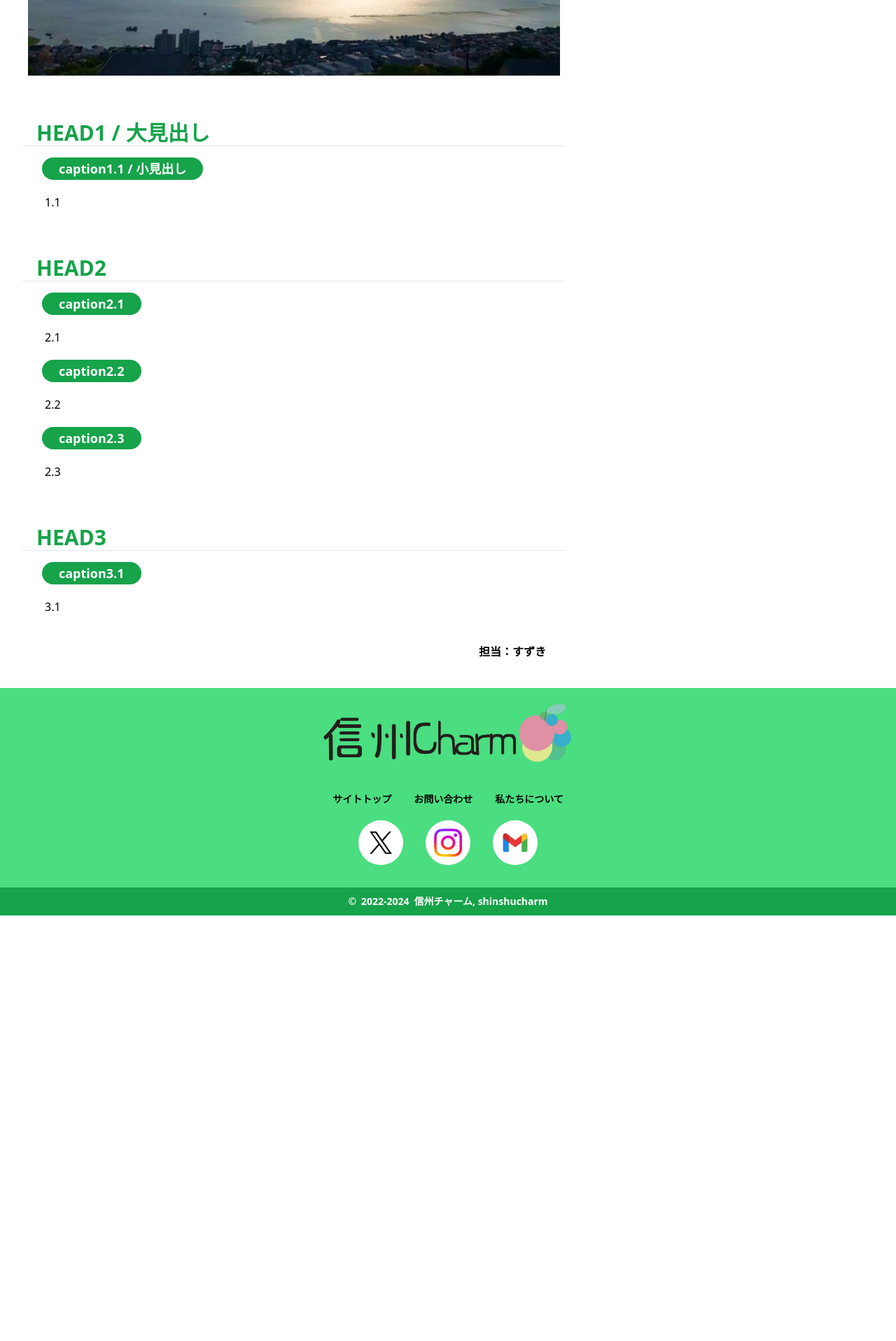
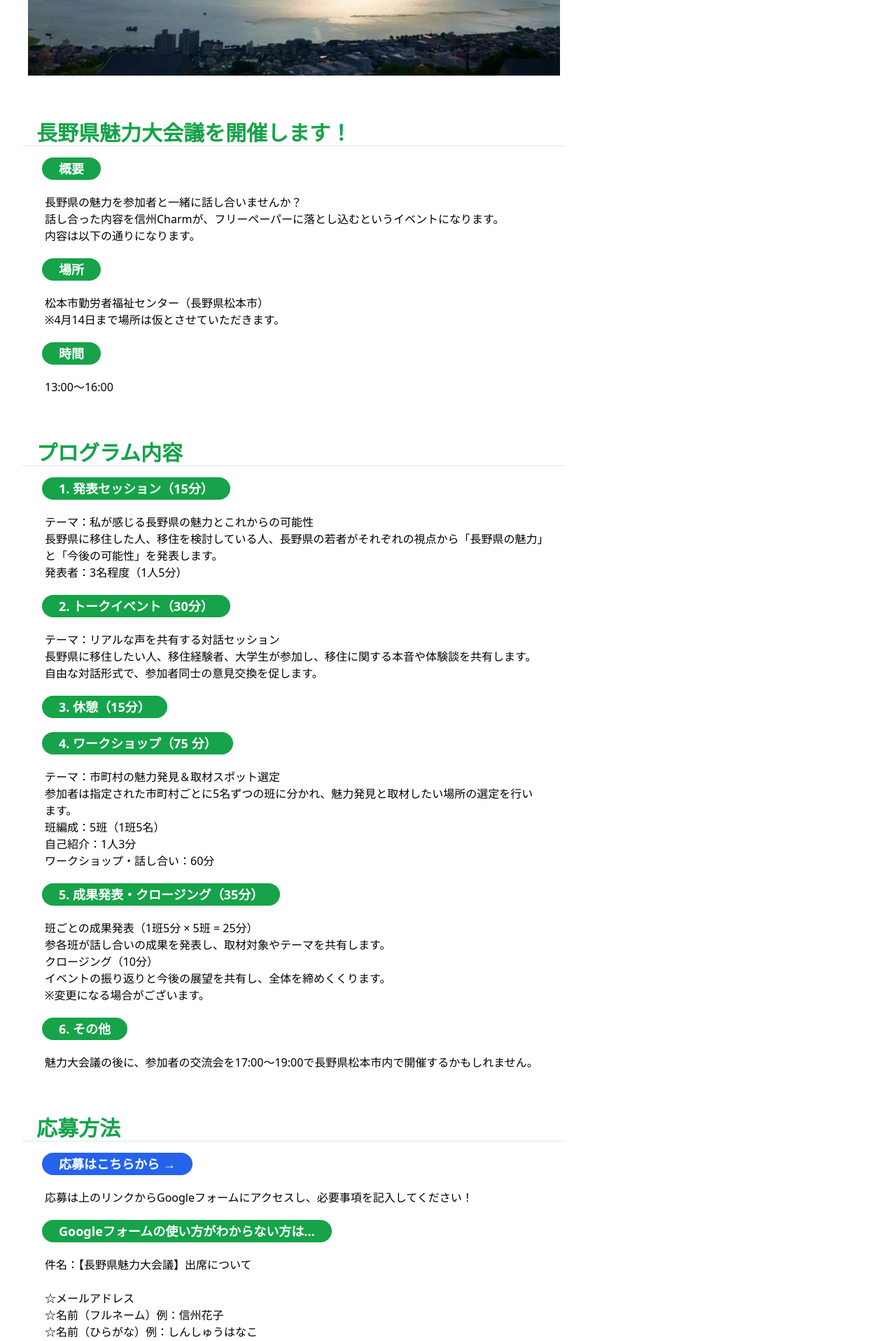
Before and after one commit to fififuchun/shinshu-charm, a React (Vite) app: page /article/1 in a window 1280 px wide. Shown: the part 881-2797 px from the top of the page at 70% size. Before the commit the page ends 2189 px from the top, so only its background shows below. Built offline with nearby package versions, Linux system fonts and the light colour scheme.

Commit message:
one more

```diff
--- a/src/App.tsx
+++ b/src/App.tsx
@@ -14,6 +14,7 @@ import NotFound from "./components/NotFound.tsx";
 
 import { useLocation } from "react-router-dom";
 import { useEffect } from "react";
+import { SidebarProvider } from "@/components/SidebarContext";
 
 const ScrollToTop = () => {
   const { pathname } = useLocation();
@@ -29,6 +30,7 @@ function App() {
   return (
     <>
       <BrowserRouter>
+        <SidebarProvider>
           <ScrollToTop />
           <Header />
 
@@ -46,6 +48,7 @@ function App() {
           </Routes>
 
           <Footer />
+        </SidebarProvider>
       </BrowserRouter>
     </>
   );
--- a/src/components/Article.tsx
+++ b/src/components/Article.tsx
@@ -49,7 +49,7 @@ const Article = () => {
             {main.head}
           </div>
 
-          {main.body.map((body) => (
+          {/* {main.body.map((body) => (
             <>
               {body.caption === "" ? (
                 <div></div>
@@ -64,7 +64,47 @@ const Article = () => {
                 ))}
               </div>
             </>
-          ))}
+          ))} */}
+
+          {main.body.map((body, index) => {
+            let captionElement;
+
+            if (body.caption === "@empty" || body.caption === "") {
+              captionElement = <div></div>;
+            } else if (body.caption === "@link") {
+              captionElement = (
+                <a
+                  href={`${body.link}`}
+                  target="_blank"
+                  rel="noreferrer noopener"
+                  className="hover:opacity-70 transition"
+                >
+                  <button className="bg-blue-600 w-fit rounded-full text-white text-lg font-bold ml-3 sm:ml-10 mt-4 px-6 py-0.5">
+                    {`${body.link_caption} →`}
+                  </button>
+                </a>
+
+                // </div>
+              );
+            } else {
+              captionElement = (
+                <div className="bg-green-600 w-fit rounded-full text-white text-lg font-bold ml-3 sm:ml-10 mt-4 px-6 py-0.5">
+                  {body.caption}
+                </div>
+              );
+            }
+
+            return (
+              <div key={index}>
+                {captionElement}
+                <div className="my-5 sm:m-5 px-6">
+                  {body.text.split("\n").map((line, idx) => (
+                    <p key={idx}>{line}</p>
+                  ))}
+                </div>
+              </div>
+            );
+          })}
         </>
       ))}
 
--- a/src/components/Articles.tsx
+++ b/src/components/Articles.tsx
@@ -3,10 +3,13 @@ import { Link } from "react-router-dom";
 import { motion } from "framer-motion";
 
 import { ARTICLE_DATA } from "./datas/Article_data";
+import { useSidebar } from "@/components/SidebarContext";
 
 import latest from "@/assets/webp/latestUpdate.webp";
 
 const Article = () => {
+  const { open } = useSidebar();
+
   return (
     <>
       <div className="text-green-600 font-bold text-3xl border-b px-5 mx-3 mt-5">
@@ -19,7 +22,7 @@ const Article = () => {
             whileHover={{ scale: 0.8, opacity: 0.7 }}
             whileTap={{ scale: 0.8, opacity: 0.7 }}
             transition={{ duration: 0.2 }}
-            className="pointer-events-none"
+            className={open ? "pointer-events-none" : ""}
           >
             <Link to={`/article/${ARTICLE_DATA.length - index - 1}`}>
               <div
--- a/src/components/Footer.tsx
+++ b/src/components/Footer.tsx
@@ -75,7 +75,7 @@ const Footer = () => {
       </div>
 
       <div className="bg-green-600 w-full h-10 text-white flex items-center justify-center font-bold text-sm">
-        &copy;&ensp;2022-2024&ensp;信州チャーム, shinshucharm
+        &copy;&ensp;2022-2025&ensp;信州チャーム, shinshucharm
       </div>
     </>
   );
--- a/src/components/Header.tsx
+++ b/src/components/Header.tsx
@@ -1,22 +1,23 @@
-import { useEffect } from "react";
+import { useEffect /*, useState*/ } from "react";
 import { Link, useLocation } from "react-router-dom";
 import { motion } from "framer-motion";
-import { useState } from "react";
+// import { IsSide } from "./IsSide";
 
 import logo from "@/assets/webp/logo/logo_shinshucharm.webp";
-import imgAbout from "@/assets/webp/header_about_shinshucharm.webp";
+// import imgAbout from "@/assets/webp/header_about_shinshucharm.webp";
 import imgContact from "@/assets/webp/flower_shinshucharm.webp";
 import imgInstall from "@/assets/webp/header_install_shinshucharm.webp";
 import imgArticle from "@/assets/webp/header_article.webp";
 
 import useIsMobile from "./IsMobile";
+import { useSidebar } from "@/components/SidebarContext";
 
 const Header = () => {
   // モバイルかどうか
   const isMobile = useIsMobile();
 
   // サイドバーが開いているかどうか
-  const [open, setOpen] = useState(false);
+  const { open, setOpen } = useSidebar();
   const clickMenu = () => {
     setOpen(!open);
   };
@@ -52,7 +53,7 @@ const Header = () => {
       headImg = headImgs[getRandomInt(0, headImgs.length - 1)];
       break;
     case location.pathname === "/about":
-      headImg = imgAbout;
+      headImg = imgContact;
       explainText = ["ABOUT", "私たちについて"];
       break;
     case location.pathname === "/contact":
@@ -81,9 +82,9 @@ const Header = () => {
       break;
   }
 
-  const styleMap: { [key: string]: { objectPosition: string } } = {
-    "/about": { objectPosition: "50% 3%" },
-  };
+  // const styleMap: { [key: string]: { objectPosition: string } } = {
+  //   "/about": { objectPosition: "50% 3%" },
+  // };
 
   function getRandomInt(min: number, max: number): number {
     min = Math.ceil(min);
@@ -101,7 +102,7 @@ const Header = () => {
           className={`w-lvw object-cover ${
             location.pathname === "/" ? "h-lvh bg-green-300" : "h-[50vh]"
           }`}
-          style={styleMap[location.pathname] || {}}
+          // style={styleMap[location.pathname] || {}}
         />
 
         {location.pathname === "/" ? (
--- a/src/components/Install.tsx
+++ b/src/components/Install.tsx
@@ -1,6 +1,8 @@
 // import React from "react";
 
 const Install = () => {
+  // const today: Date = new Date();
+
   return (
     <>
       <div className="text-green-600 font-bold text-3xl border-b px-5 mx-3 mt-5">
@@ -32,11 +34,60 @@ const Install = () => {
           <p className="text-white text-lg font-bold px-6 py-0.5">一般の施設</p>
         </div>
         <ul className="list-disc ml-20 mr-8 mt-4">
-          <li>上諏訪駅駅前交流テラスすわっチャオ</li>
+          {/* <li>上諏訪駅駅前交流テラスすわっチャオ</li>
           <li>諏訪市役所</li>
           <li>上田市役所</li>
-          <li>松本市観光情報センター</li>
-          <li>TonaRide</li>
+          <li>松本市観光情報センター</li> */}
+          <li>
+            <a
+              href={`https://www.google.co.jp/maps/search/上諏訪駅駅前交流テラスすわっチャオ}`}
+              target="_blank"
+              rel="noreferrer noopener"
+              className="border-b border-blue-400 text-blue-500"
+            >
+              上諏訪駅駅前交流テラスすわっチャオ
+            </a>
+          </li>
+          <li>
+            <a
+              href={`https://www.google.co.jp/maps/search/諏訪市役所}`}
+              target="_blank"
+              rel="noreferrer noopener"
+              className="border-b border-blue-400 text-blue-500"
+            >
+              諏訪市役所
+            </a>
+          </li>
+          <li>
+            <a
+              href={`https://www.google.co.jp/maps/search/上田市役所}`}
+              target="_blank"
+              rel="noreferrer noopener"
+              className="border-b border-blue-400 text-blue-500"
+            >
+              上田市役所
+            </a>
+          </li>
+          <li>
+            <a
+              href={`https://www.google.co.jp/maps/search/松本市観光情報センター}`}
+              target="_blank"
+              rel="noreferrer noopener"
+              className="border-b border-blue-400 text-blue-500"
+            >
+              松本市観光情報センター
+            </a>
+          </li>
+          <li>
+            <a
+              href={`https://www.google.co.jp/maps/search/TonaRide}`}
+              target="_blank"
+              rel="noreferrer noopener"
+              className="border-b border-blue-400 text-blue-500"
+            >
+              TonaRide
+            </a>
+          </li>
         </ul>
       </div>
 
@@ -53,7 +104,7 @@ const Install = () => {
         </ul>
       </div>
 
-      <p className="text-right my-5 mx-8">2024年11月6日現在</p>
+      <p className="text-right my-5 mx-8">2024年11月11日現在</p>
     </>
   );
 };
--- /dev/null
+++ b/src/components/SidebarContext.tsx
@@ -0,0 +1,37 @@
+import {
+  createContext,
+  useState,
+  useContext,
+  ReactNode,
+  Dispatch,
+  SetStateAction,
+} from "react";
+
+// SidebarContext の型を定義
+interface SidebarContextType {
+  open: boolean; // open は boolean 型
+  setOpen: Dispatch<SetStateAction<boolean>>; // setOpen は Dispatch<SetStateAction<boolean>> 型
+}
+
+// createContext の型を明確に指定
+const SidebarContext = createContext<SidebarContextType>({
+  open: false, // デフォルトの open の値
+  setOpen: () => {}, // setOpen のデフォルト値（空の関数）
+});
+
+interface SidebarProviderProps {
+  children: ReactNode; // children プロパティの型を ReactNode として指定
+}
+
+export const SidebarProvider = ({ children }: SidebarProviderProps) => {
+  const [open, setOpen] = useState<boolean>(false); // useState の型を明示的に指定
+
+  return (
+    <SidebarContext.Provider value={{ open, setOpen }}>
+      {children}
+    </SidebarContext.Provider>
+  );
+};
+
+// eslint-disable-next-line react-refresh/only-export-components
+export const useSidebar = () => useContext(SidebarContext);
--- a/src/components/datas/Article_data.tsx
+++ b/src/components/datas/Article_data.tsx
@@ -2,43 +2,69 @@ const ARTICLE_DATA = [
   // 新しい記事を書くたびに上から項目を追加
   // 1
   {
-    title: "TITLE_sample",
-    date: [2024, 11, 10],
-    latestUpdate: [2024, 11, 10],
-    staff: "すずき",
+    title: "長野県魅力大会議を開催します",
+    date: [2025, 2, 16],
+    latestUpdate: [2024, 2, 16],
+    staff: "かいぬま",
     main: [
       {
-        head: "HEAD1 / 大見出し",
+        head: "長野県魅力大会議を開催します！",
         body: [
           {
-            caption: "caption1.1 / 小見出し",
-            text: "1.1",
+            caption: "概要",
+            text: "長野県の魅力を参加者と一緒に話し合いませんか？\n話し合った内容を信州Charmが、フリーペーパーに落とし込むというイベントになります。\n内容は以下の通りになります。",
+          },
+          {
+            caption: "場所",
+            text: "松本市勤労者福祉センター（長野県松本市）\n※4月14日まで場所は仮とさせていただきます。",
+          },
+          {
+            caption: "時間",
+            text: "13:00～16:00",
           },
         ],
       },
       {
-        head: "HEAD2",
+        head: "プログラム内容",
         body: [
           {
-            caption: "caption2.1",
-            text: "2.1",
+            caption: "1. 発表セッション（15分）",
+            text: "テーマ：私が感じる長野県の魅力とこれからの可能性\n長野県に移住した人、移住を検討している人、長野県の若者がそれぞれの視点から「長野県の魅力」と「今後の可能性」を発表します。\n発表者：3名程度（1人5分）",
           },
           {
-            caption: "caption2.2",
-            text: "2.2",
+            caption: "2. トークイベント（30分）",
+            text: "テーマ：リアルな声を共有する対話セッション\n長野県に移住したい人、移住経験者、大学生が参加し、移住に関する本音や体験談を共有します。自由な対話形式で、参加者同士の意見交換を促します。",
           },
           {
-            caption: "caption2.3",
-            text: "2.3",
+            caption: "3. 休憩（15分）",
+            text: "",
+          },
+          {
+            caption: "4. ワークショップ（75 分）",
+            text: "テーマ：市町村の魅力発見＆取材スポット選定\n参加者は指定された市町村ごとに5名ずつの班に分かれ、魅力発見と取材したい場所の選定を行います。\n班編成：5班（1班5名）\n自己紹介：1人3分\nワークショップ・話し合い：60分",
+          },
+          {
+            caption: "5. 成果発表・クロージング（35分）",
+            text: "班ごとの成果発表（1班5分 × 5班 = 25分）\n参各班が話し合いの成果を発表し、取材対象やテーマを共有します。\nクロージング（10分）\nイベントの振り返りと今後の展望を共有し、全体を締めくくります。\n※変更になる場合がございます。",
+          },
+          {
+            caption: "6. その他",
+            text: "魅力大会議の後に、参加者の交流会を17:00〜19:00で長野県松本市内で開催するかもしれません。",
           },
         ],
       },
       {
-        head: "HEAD3",
+        head: "応募方法",
         body: [
           {
-            caption: "caption3.1",
-            text: "3.1",
+            caption: "@link",
+            link: "https://forms.gle/dP7hid6D9Rt9feHp9",
+            link_caption: "応募はこちらから",
+            text: "応募は上のリンクからGoogleフォームにアクセスし、必要事項を記入してください！",
+          },
+          {
+            caption: "Googleフォームの使い方がわからない方は...",
+            text: "件名：【長野県魅力大会議】出席について\n　\n☆メールアドレス\n☆名前（フルネーム）例：信州花子\n☆名前（ひらがな）例：しんしゅうはなこ\n☆ご年齢\n☆どこからご来場なさるか　例：長野県松本市\n☆所属　例：長野県外の社会人\n☆イベント後の参加者の交流会に参加したいかの有無\n　\nを記載の上、shinshu.charm@gmail.comにメールをお送りください。",
           },
         ],
       },
@@ -89,6 +115,50 @@ const ARTICLE_DATA = [
       },
     ],
   },
+
+  // {
+  //   title: "TITLE_sample",
+  //   date: [2024, 11, 10],
+  //   latestUpdate: [2024, 11, 10],
+  //   staff: "すずき",
+  //   main: [
+  //     {
+  //       head: "HEAD1 / 大見出し",
+  //       body: [
+  //         {
+  //           caption: "caption1.1 / 小見出し",
+  //           text: "1.1",
+  //         },
+  //       ],
+  //     },
+  //     {
+  //       head: "HEAD2",
+  //       body: [
+  //         {
+  //           caption: "caption2.1",
+  //           text: "2.1",
+  //         },
+  //         {
+  //           caption: "caption2.2",
+  //           text: "2.2",
+  //         },
+  //         {
+  //           caption: "caption2.3",
+  //           text: "2.3",
+  //         },
+  //       ],
+  //     },
+  //     {
+  //       head: "HEAD3",
+  //       body: [
+  //         {
+  //           caption: "caption3.1",
+  //           text: "3.1",
+  //         },
+  //       ],
+  //     },
+  //   ],
+  // },
 ];
 
 export { ARTICLE_DATA /*, Backnumber_list*/ };
--- a/src/components/datas/Backnumber_data.tsx
+++ b/src/components/datas/Backnumber_data.tsx
@@ -4,7 +4,7 @@ const BACKNUMBER_DATA = [
   // 新しい冊子を刊行するたびに項目を追加
   {
     index: [5, 0],
-    date: "2024.4発行予定",
+    date: "2025.4発行予定",
     description: "現在製作中です！",
   },
   {
```
Also changed, not shown: 1 other file (tests, documents, lock files or other folders). Lines whose indentation alone changed are shown as unchanged.
